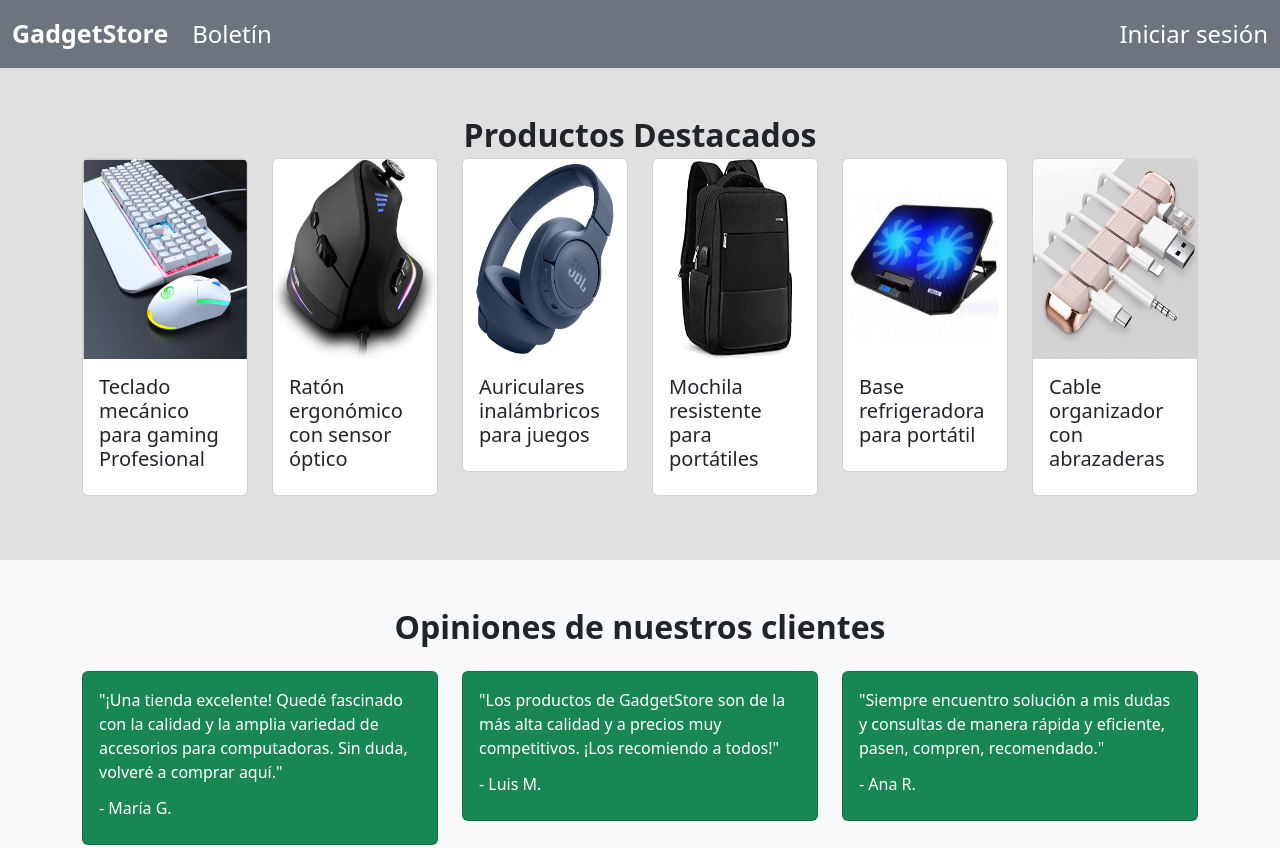
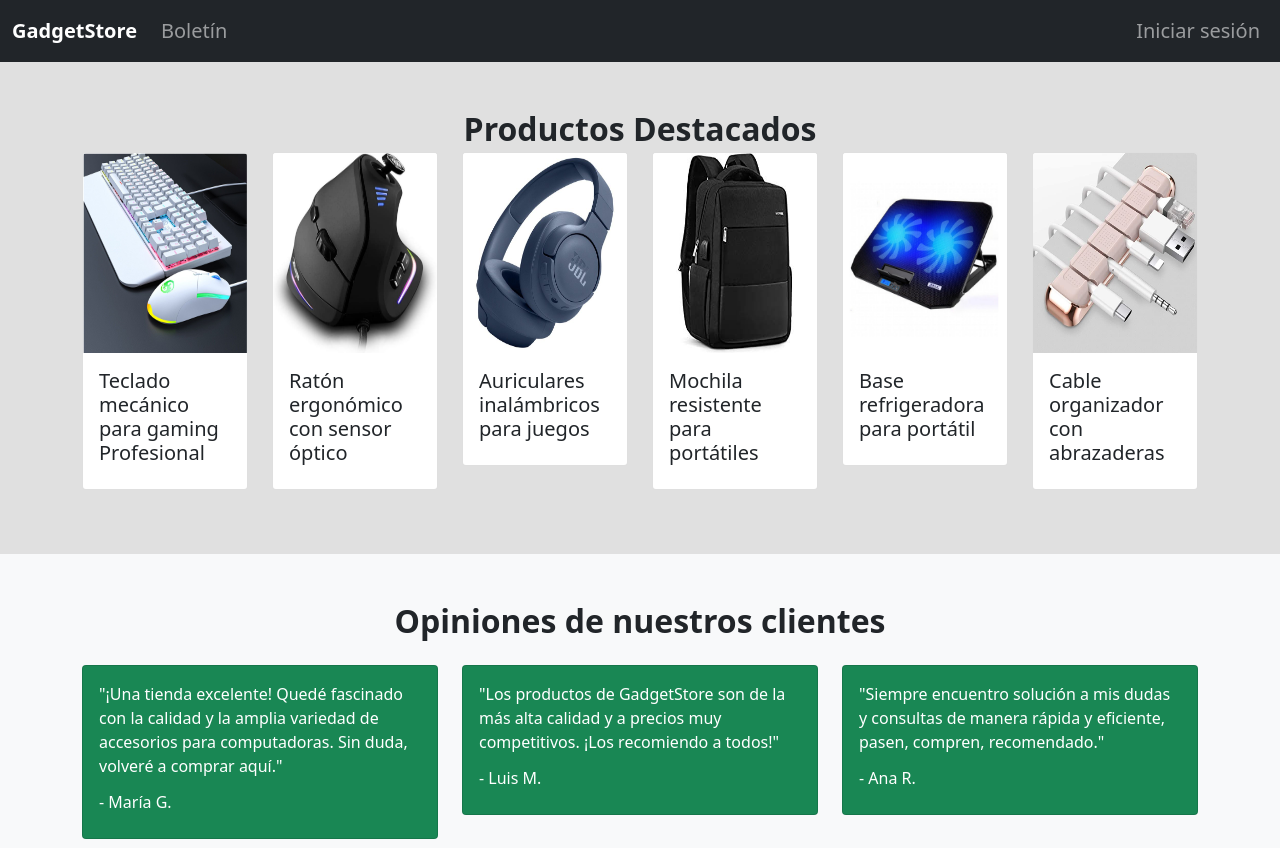
Before and after one commit to miguemi/landing_page, a plain HTML site: page index.html in a window 1280 px wide. Shown: the top 848 px of the page. Drawn offline with nearby package versions, Linux system fonts and the light colour scheme.

Commit message:
:rocket: arreglos ultimos

```diff
--- a/index.html
+++ b/index.html
@@ -6,38 +6,43 @@
     <meta name="viewport" content="width=device-width, initial-scale=1.0" />
     <link rel="icon" href="favicon.ico">
     <title>GadgetStore</title>
-    <script src="https://code.jquery.com/jquery-3.5.1.slim.min.js"></script>
-    <script src="https://cdn.jsdelivr.net/npm/@popperjs/core@2.9.1/dist/umd/popper.min.js"></script>
-    <script src="https://maxcdn.bootstrapcdn.com/bootstrap/4.5.2/js/bootstrap.min.js"></script>
-    <script src="https://cdn.jsdelivr.net/npm/bootstrap@5.3.1/dist/js/bootstrap.bundle.min.js" integrity="sha384-HwwvtgBNo3bZJJLYd8oVXjrBZt8cqVSpeBNS5n7C8IVInixGAoxmnlMuBnhbgrkm" crossorigin="anonymous"></script>
-    <link href="https://cdn.jsdelivr.net/npm/bootstrap@5.3.1/dist/css/bootstrap.min.css" rel="stylesheet" integrity="sha384-4bw+/aepP/YC94hEpVNVgiZdgIC5+VKNBQNGCHeKRQN+PtmoHDEXuppvnDJzQIu9" crossorigin="anonymous" />
+    <link href="https://cdn.jsdelivr.net/npm/bootstrap@5.0.2/dist/css/bootstrap.min.css" rel="stylesheet" integrity="sha384-EVSTQN3/azprG1Anm3QDgpJLIm9Nao0Yz1ztcQTwFspd3yD65VohhpuuCOmLASjC" crossorigin="anonymous">
 </head>
 
 <body>
-    <!-- Navbar -->
-    <nav class="navbar navbar-expand-lg navbar-dark bg-secondary">
+
+    <header>
+
+    </header>
+    <!-- Fin Navbar -->
+    <nav class="navbar navbar-expand-lg navbar-dark bg-dark">
         <div class="container-fluid">
-            <a class="navbar-brand" href="index.html">
-                <span style="font-size: 25px; font-weight: bold;">GadgetStore</span>
-            </a>
-            <button class="navbar-toggler" type="button" data-toggle="collapse" data-target="#navbarSupportedContent" aria-controls="navbarSupportedContent" aria-expanded="false" aria-label="Toggle navigation">
+            <a class="navbar-brand" href="index.html"><strong>GadgetStore</strong></a>
+            <button class="navbar-toggler" type="button" data-bs-toggle="collapse" data-bs-target="#navbarNav" aria-controls="navbarNav" aria-expanded="false" aria-label="Toggle navigation">
             <span class="navbar-toggler-icon"></span>
-        </button>
-            <div class="collapse navbar-collapse" id="navbarSupportedContent">
-                <ul class="navbar-nav ml-auto">
+          </button>
+            <div class="collapse navbar-collapse" id="navbarNav">
+                <ul class="navbar-nav">
                     <li class="nav-item">
-                        <a class="nav-link btn btn-outline-info text-white" href="boletin.html">
-                            <span style="font-size: 24px;">Boletín</span>
+                        <a class="nav-link" aria-current="page" href="/boletin.html">
+                            <span style="font-size: 20px;">Boletín</span>
+                        </a>
+                    </li>
+                </ul>
+                <ul class="navbar-nav ms-auto">
+                    <li class="nav-item">
+                        <a class="nav-link" href="login.html">
+                            <span style="font-size: 20px;">Iniciar sesión</span>
                         </a>
                     </li>
                 </ul>
             </div>
-            <a class="nav-link btn btn-outline-info text-white mr-2" href="login.html">
-                <span style="font-size: 24px;">Iniciar sesión</span>
-            </a>
         </div>
     </nav>
-    <!-- Fin Navbar -->
+
+
+
+
 
 
     <!-- Sección de Productos Destacados -->
@@ -98,6 +103,10 @@
         </div>
     </section>
     <!-- fin seccion destacados -->
+
+
+
+
 
     <!-- opiniones -->
     <section class="products-section py-5 bg-light">
@@ -171,6 +180,8 @@
         </div>
     </footer>
 
+    <script src="https://cdn.jsdelivr.net/npm/@popperjs/core@2.9.2/dist/umd/popper.min.js" integrity="sha384-IQsoLXl5PILFhosVNubq5LC7Qb9DXgDA9i+tQ8Zj3iwWAwPtgFTxbJ8NT4GN1R8p" crossorigin="anonymous"></script>
+    <script src="https://cdn.jsdelivr.net/npm/bootstrap@5.0.2/dist/js/bootstrap.min.js" integrity="sha384-cVKIPhGWiC2Al4u+LWgxfKTRIcfu0JTxR+EQDz/bgldoEyl4H0zUF0QKbrJ0EcQF" crossorigin="anonymous"></script>
 </body>
 
 </html>
```
Also changed, not shown: login.html (+3 -7 lines).
